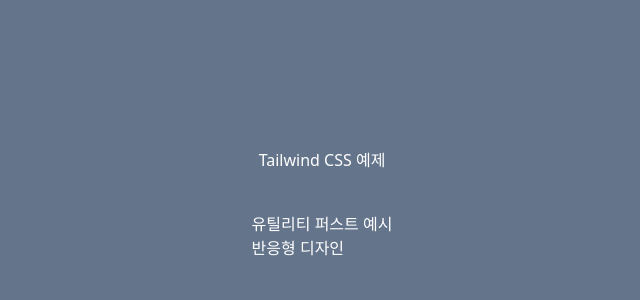
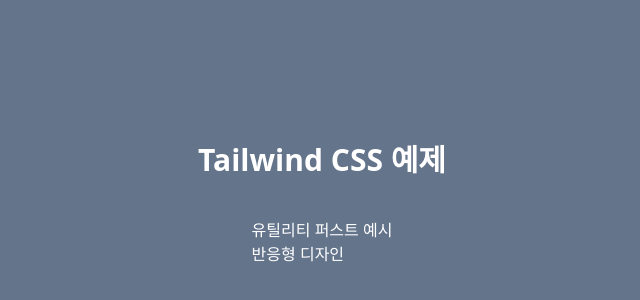
Before and after one commit to ififiam/learn-tailwind, a website: page index.html in a window 1280 px wide. Shown: the part 176-476 px from the top of the page, without its empty margins (318-958 px from the left). Drawn offline with nearby package versions, Linux system fonts and the light colour scheme; files that its build step writes are made by us from their sources.

```diff
--- a/index.html
+++ b/index.html
@@ -4,18 +4,14 @@
     <meta charset="UTF-8" />
     <meta name="viewport" content="width=device-width, initial-scale=1.0" />
     <title>Tailwind CSS</title>
-    <link rel="icon" href="/src/assets/favion/tailwind.svg" />
+    <link rel="icon" href="/src/assets/favicon/tailwind.svg" />
     <link rel="stylesheet" href="/src/styles/main.css" />
   </head>
   <body class="bg-slate-500 text-white flex flex-col justify-center items-center h-screen">
-    <h1>Tailwind CSS 예제</h1>
+    <h1 class="text-3xl font-bold">Tailwind CSS 예제</h1>
     <ul class="my-10">
-      <li>
-        <a href="/src/views/01-utility-first.html">유틸리티 퍼스트 예시</a>
-      </li>
-      <li>
-        <a href="/src/views/02-responsive.html">반응형 디자인</a>
-      </li>
+      <li><a href="/src/views/01-utility-first.html">유틸리티 퍼스트 예시</a></li>
+      <li><a href="/src/views/02-responsive.html">반응형 디자인</a></li>
     </ul>
   </body>
 </html>
```
